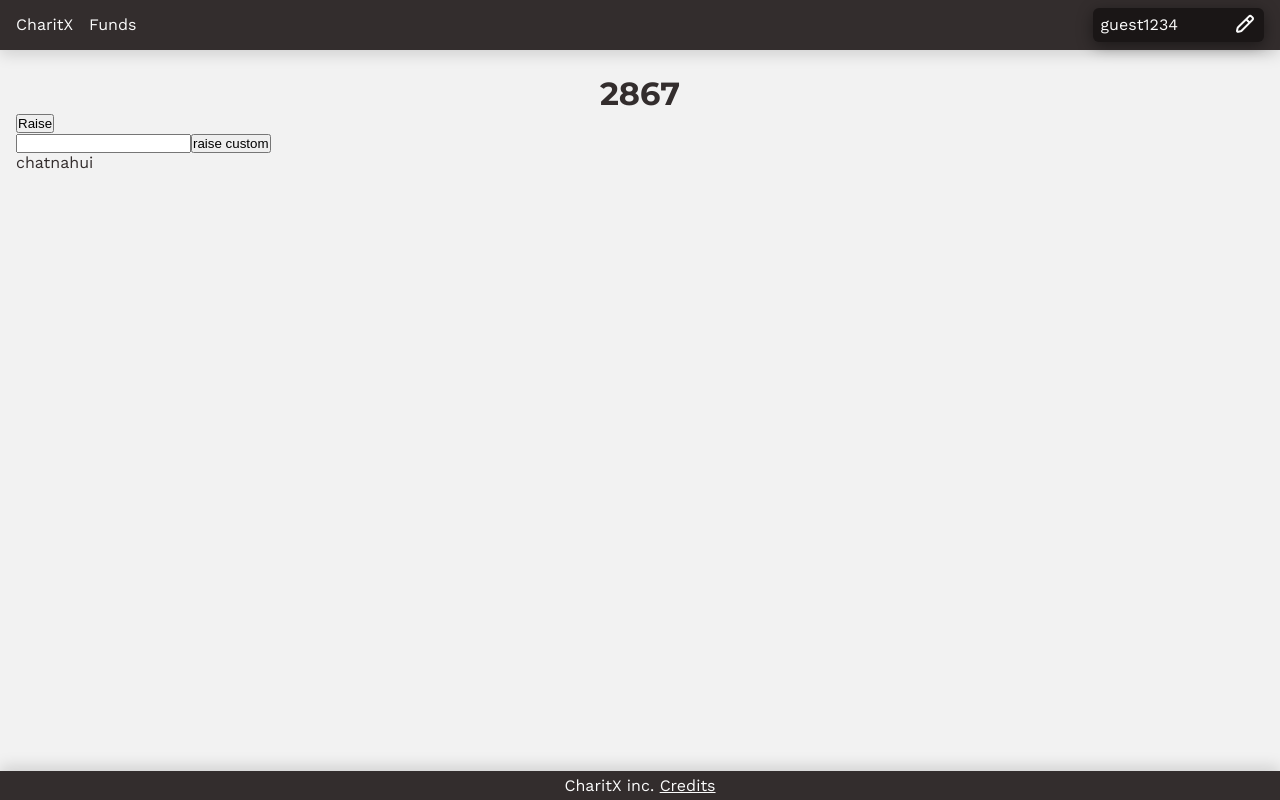
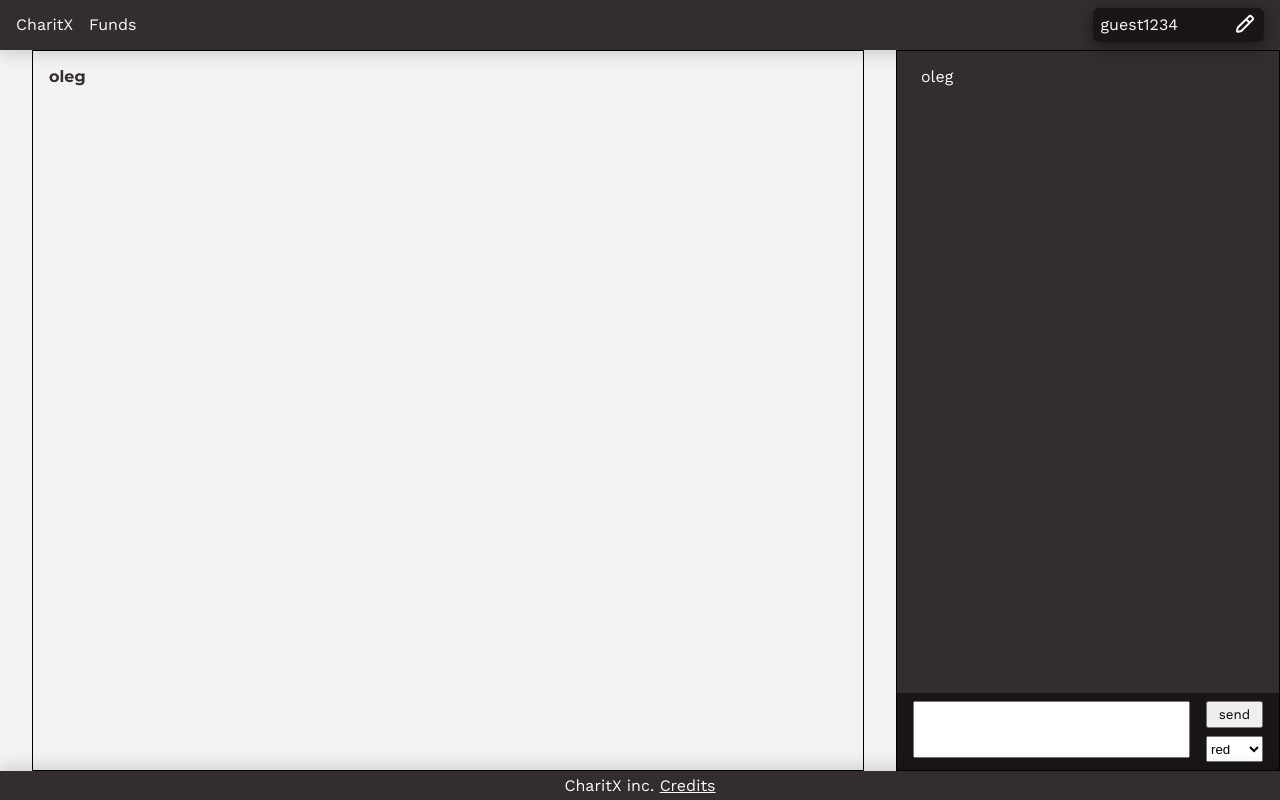
Before and after one commit to DevX-kyiv-inc/INT20H-frontend, a React (Vite) app: page /auction/2867 in a window 1280 px wide. Built offline with nearby package versions, Linux system fonts and the light colour scheme.

Commit message:
socket endpoints, auction page structure

```diff
--- a/src/Layout.scss
+++ b/src/Layout.scss
@@ -22,7 +22,7 @@ header {
 main{
    padding: 1.5rem 1rem;
    margin: 0 auto;
-   h1{
+   & > h1{
       text-align: center;
       font-size: 2rem;
    }
@@ -42,16 +42,16 @@ footer{
 }
 
 
-header, footer {
-   a {
-      // font-weight: 700;
-      // color: var(--blue) !important;
+// header, footer {
+//    a {
+//       // font-weight: 700;
+//       // color: var(--blue) !important;
 
-      &:hover {
-         text-decoration: underline;
-      }
-      &.active{
-         text-decoration: underline;
-      }
-   }
-}
+//       &:hover {
+//          text-decoration: underline;
+//       }
+//       &.active{
+//          text-decoration: underline;
+//       }
+//    }
+// }
--- a/src/components/UserName.scss
+++ b/src/components/UserName.scss
@@ -8,7 +8,7 @@
       display: none;
       z-index: 1;
       position: absolute;
-      background-color: #1a1616;
+      background-color: var(--dark);
       box-shadow: 0 4px 16px rgba(0,0,0,0.45);
       top: 0;
       left: 0;
@@ -45,7 +45,8 @@
             border-radius: 6px;
             border: none;
             background-color: var(--green);
-            color: var(--light)
+            color: var(--light);
+            cursor: pointer;
          }
       }
    }
@@ -55,7 +56,7 @@
    &.--active {
       box-shadow: none;
    }
-   background-color: #1a1616;
+   background-color: var(--dark);
    box-shadow: 0 4px 16px rgba(0,0,0,0.45);
    border-radius: 6px;
    padding: 0.3rem 0.5rem;
@@ -73,4 +74,8 @@
       z-index: 3;
       display: block;
    }
+
+   svg {
+      cursor: pointer;
+   }
 }
--- a/src/env/config.jsx
+++ b/src/env/config.jsx
@@ -1,16 +1,67 @@
 const BS = "http://localhost:8080";
 
 const REST = {
+   // auctions
    postCreate: `${BS}/api/v2/saveAuction`,
    getAll: (index, closed, filter) =>
       `${BS}/api/v2/allAuctions?index=${index}&closed=${closed}&filter=${filter}`,
-   getOne: (id) => `${BS}/api/v2/auction/${id}`
+   putChangeValue: (val) => `${BS}/api/v2/changeValue/${id}?value=${val}`,
+
+   // funds
+   getFunds: `${BS}/api/v2/funds`
+
 };
 
-const SOCKET = {
-   connect: `${BS}/api/websocket/oleg`,
-   topic: `yaya ee cocojango`
+
+const AUCTION = {
+   // rest
+   getOne: (id) => `${BS}/api/v2/auction/${id}`,
+
+   // sockets
+   connect: (id) => `${BS}/api/room/ws/${id}`,
+   subscribe: (id)=> `${BS}/api/room/topic/${id}`,
+   sendTo: (id) => `${BS}/api/room/sendto/${id}`
 }
 
 
-export {REST, SOCKET};
+const auctionJSON = {
+   price: 3432,
+   status : "open"
+}
+
+const auctionLoadJSON = {
+   id: 23,
+   photo: "https/oleg/domination",
+   name: "oleg",
+   description: "sussy blue balls",
+
+   status: "active",
+   expirationDate: "23-45",
+   price: 45454,
+
+   fundNAME: "Pritula",
+   fundPercentage: 50,
+}
+
+
+
+const CHAT = {
+   // rest
+   getMessages: (id) => `${BS}/api/v2/getmessages/${id}`,
+   // sockets
+   connect: (id) => `${BS}/api/chat/ws${id}`,
+   subscribe: (id) => `${BS}/api/chat/topic/${id}`,
+   sendTo: (id) => `${BS}/api/chat/sendto/${id}`
+}
+
+
+const chatJSON = {
+   username: "oleg",
+   color: "#ginger",
+   message: "Fortnite balls am gay"
+}
+// getMessages - gets Array of chatJSON
+
+
+
+export {REST, AUCTION, CHAT};
--- a/src/index.scss
+++ b/src/index.scss
@@ -20,7 +20,7 @@ html, body {
   background-color: #f2f2f2;
 }
 
-input {
+input,textarea, button {
   box-sizing: border-box;
   font-family: inherit;
 }
@@ -57,6 +57,7 @@ a{
   --blue: #3b71ca;
   --green: #14a44d;
   --black: #332d2d;
+  --dark: #1a1616;
   --light: #fbfbfb;
   --red: #dc4c64;
 }
--- a/src/pages/Home.jsx
+++ b/src/pages/Home.jsx
@@ -7,27 +7,27 @@ import "./Home.scss";
 import {Plus} from "../components/UiIcons.jsx";
 
 import {REST} from "../env/config.jsx"
-// const testData = [
-//    { id: 2867, name: "anal dildo", description: "great joy for your crack" },
-//    { id: 5641, name: "vacuum vibrator", description: "🤫" }
-// ];
+const testData = [
+   { id: 2867, name: "anal dildo", description: "great joy for your crack" },
+   { id: 5641, name: "vacuum vibrator", description: "🤫" }
+];
 
 export default function Home() {
-    const [auctions, setAuctions] = useState([]);
+    const [auctions, setAuctions] = useState(testData);
    const [filterIsClosed, setFilterIsClosed] = useState(false);
    const [filterSort, setFilterSort] = useState("new");
    const submitFilterForm = (e) =>{
       e.preventDefault();
       console.log(REST.getAll(0,filterIsClosed,filterSort));
    }
-   useEffect(()=>{
-       fetch("http://localhost:8080/api/v2/allAuctions?").then(res=>res.json()).then(
-           (data)=>{
-               setAuctions(data);
-           }
-       )
-       // REST.getAll(0,false,"new";
-   },[])
+   // useEffect(()=>{
+   //     fetch("http://localhost:8080/api/v2/allAuctions?").then(res=>res.json()).then(
+   //         (data)=>{
+   //             setAuctions(data);
+   //         }
+   //     )
+   //     // REST.getAll(0,false,"new";
+   // },[])
    return (
       <main>
          <Outlet />
--- a/src/pages/Home.scss
+++ b/src/pages/Home.scss
@@ -20,20 +20,22 @@
    gap: 1.5rem;
 
    & > li:nth-child(1){
+      span {
+         color: var(--black);
+      }
       padding: 0;
-
-      .svg path {
-         transition: all 0.3s ease;
-      }
       &:hover{
          .svg path{
                stroke: var(--red);
             }
-         }
+            span {
+               color: var(--red);
+            }
+      }
+
       }
 
    & > li {
-      transition: all 0.3s ease;
       // border: 2px solid var(--black);
       min-height: 200px;
       background-color: var(--light);
--- a/src/pages/ProductRoom.jsx
+++ b/src/pages/ProductRoom.jsx
@@ -1,21 +1,54 @@
-import { useParams } from "react-router-dom";
+import { Link, useParams } from "react-router-dom";
+import "./ProductRoom.scss";
 
 export default function ProductRoom() {
    const {id} = useParams();
    return (
       <>
-         <main>
-            <div className="product-room">
-               <h1>{id}</h1>
+         <div className="product-room-main">
+            <section className="content">
+               <h1>oleg</h1>
 
-               <div className="buttons">
-                  <button>Raise</button>
-               </div>
-               <input type="text" />
-               <button>raise custom</button>
-            </div>
-            <aside className="chat">chatnahui</aside>
-         </main>
+            </section>
+            <aside className="chat">
+               <Chat />
+               <ChatUI />
+            </aside>
+         </div>
       </>
    );
 }
+
+function ProductInfo(){
+   return (<div>
+
+   </div>)
+}
+
+function ProductGUI(){
+
+}
+
+
+function ChatUI(){
+   return (<form className="chat-ui">
+      <fieldset className="left"><textarea></textarea></fieldset>
+      <fieldset className="right">
+      <button>send</button>
+         <select>
+            <option value="red">red</option>
+            <option value="green">green</option>
+         </select>
+      </fieldset>
+   </form>)
+}
+
+function Chat(){
+   return (<ul className="message-list">
+      <Message />
+   </ul>)
+}
+
+function Message(){
+   return (<li>oleg</li>)
+}
--- /dev/null
+++ b/src/pages/ProductRoom.scss
@@ -0,0 +1,61 @@
+.product-room-main {
+    flex-grow: 1;
+
+    display: flex;
+    justify-content: space-between;
+    .content {
+        border: 1px solid #000;
+        margin: 0 2rem;
+    padding: 1rem;
+    flex-grow: 1;
+    }
+    .chat {
+        border: 1px solid #000;
+        width: min(400px,30vw);
+        background-color: var(--black);
+        color: var(--light);
+
+        display: flex;
+        flex-direction: column;
+        justify-content: space-between;
+
+        ul {
+            overflow-y: scroll;
+            flex-grow: 1;
+            padding: 1rem 1.5rem;
+        }
+    }
+
+    .chat-ui {
+        background-color: var(--dark);
+        padding: 0.5rem 1rem;
+        display: flex;
+        justify-content: space-between;
+        gap:1rem;
+        .left {
+            flex-grow: 1;
+
+            textarea{
+                line-height: 1.5;
+                font-size: 0.9rem;
+                outline: none;
+                width: 100%;
+                resize: none;
+                height: calc(0.6rem + 3rem);
+                padding: 0.3rem 0.5rem;
+            }
+        }
+
+        .right {
+            display: flex;
+            flex-direction: column;
+            gap: 0.5rem;
+            & > *{
+                flex-grow: 1;
+            }
+        }
+        fieldset {
+            border: none;
+        }
+    }
+}
```
